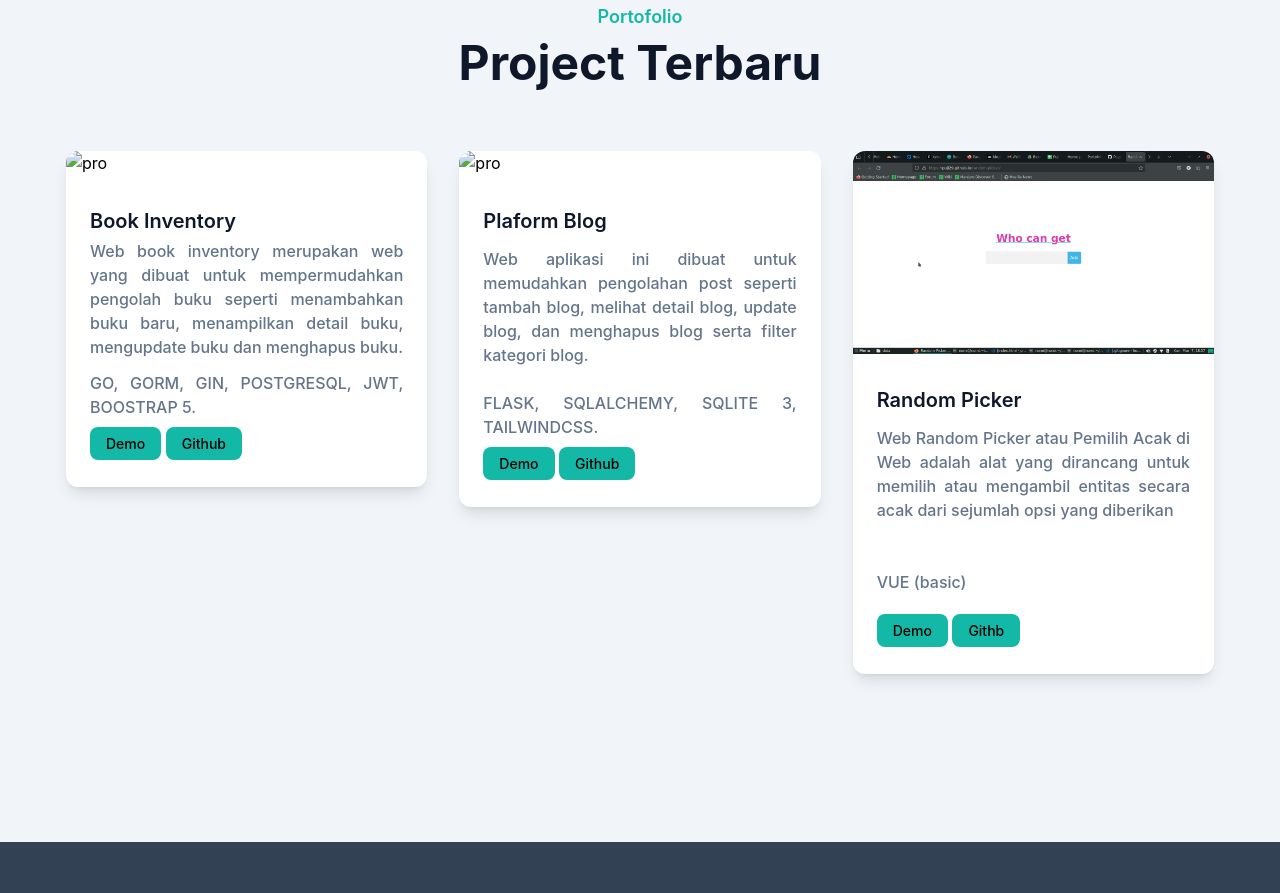
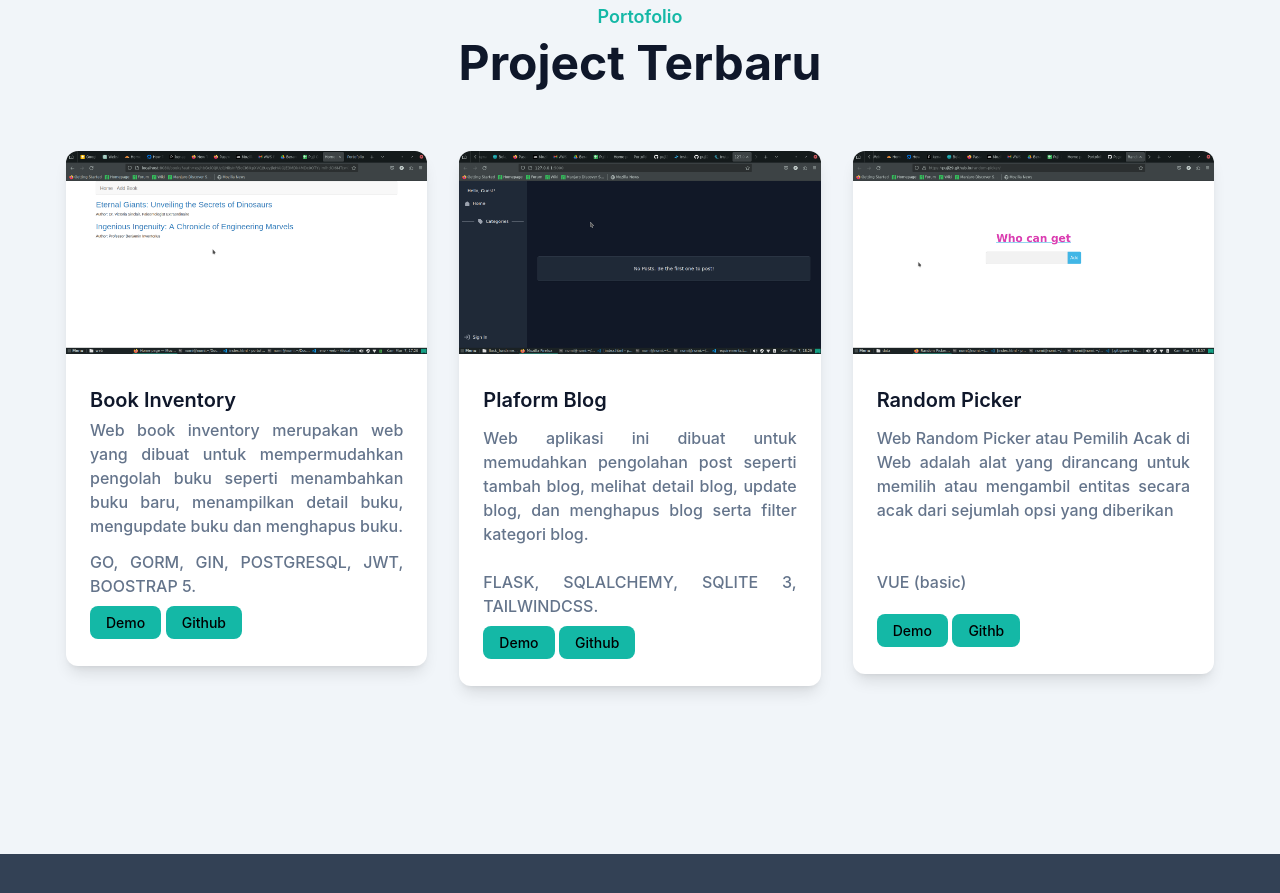
Before and after one commit to puji29/my-portofolio, a plain HTML site: page index.html in a window 1280 px wide. Shown: the part 1129-2022 px from the top of the page. Drawn offline with Linux system fonts and the light colour scheme; the site is published under a folder, as on GitHub Pages, so addresses that start at the root find nothing.

Commit message:
fix gamabr

```diff
--- a/index.html
+++ b/index.html
@@ -179,7 +179,7 @@
             <div class="flex flex-wrap">
                 <div class="w-full px-4 lg:w-1/2 xl:w-1/3">
                     <div class="bg-white rounded-xl shadow-lg overflow-hidden mb-10 text-justify">
-                        <img src="/assest/image/book inventory.png" alt="pro" class="w-full">
+                        <img src="assest/image/book inventory.png" alt="pro" class="w-full">
                         <div class="py-8 px-6">
                             <h3><a href="#" class="block mb-1 font-semibold text-xl  text-dark hover:text-primary truncate">Book Inventory</a></h3>
                             <p class="font-medium text-base text-secondary mb-3">Web book inventory merupakan web yang dibuat untuk mempermudahkan pengolah buku seperti menambahkan buku baru, menampilkan detail buku, mengupdate buku dan menghapus buku.</p>
@@ -190,7 +190,7 @@
                     </div>
                 </div><div class="w-full px-4 lg:w-1/2 xl:w-1/3">
                     <div class="bg-white rounded-xl shadow-lg overflow-hidden mb-10 text-justify">
-                        <img src="/assest/image/platform blog.png" alt="pro" class="w-full">
+                        <img src="assest/image/platform blog.png" alt="pro" class="w-full">
                         <div class="py-8 px-6">
                             <h3><a href="#" class="block mb-3 font-semibold text-xl text-dark hover:text-primary truncate">Plaform Blog</a></h3>
                             <p class="font-medium text-base text-secondary mb-6">Web aplikasi ini dibuat untuk memudahkan pengolahan post seperti tambah blog, melihat detail blog, update blog, dan menghapus blog serta filter kategori blog.  </p>
```
